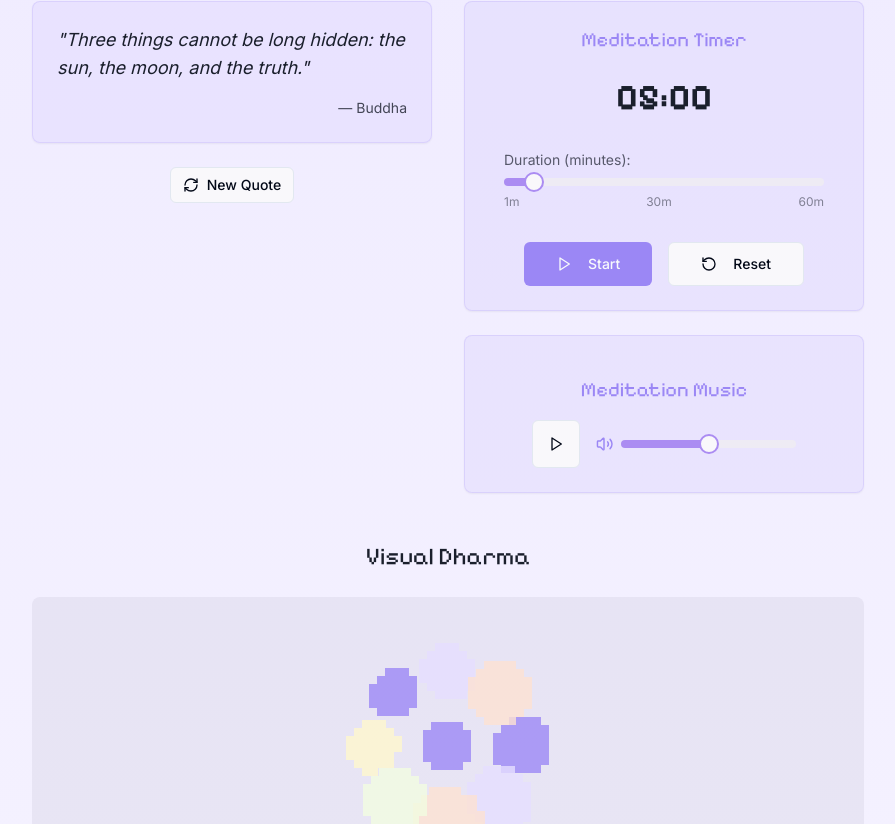
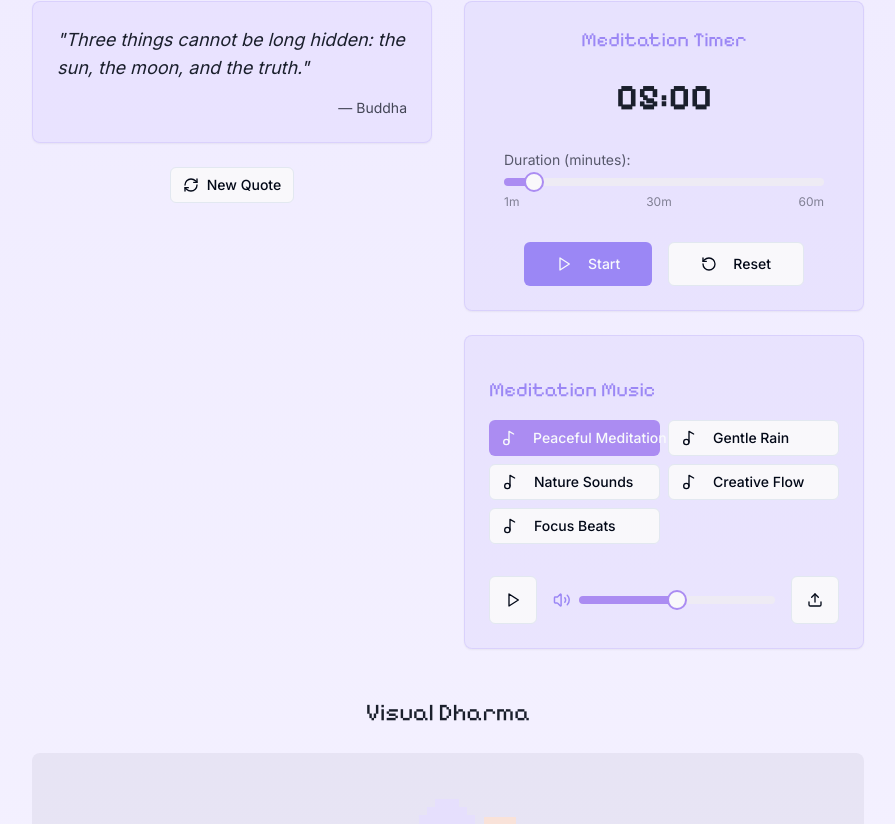
Before and after one commit to Nischay-space/pixelx-dharma-flow, a React (Vite) app: page / in a window 1280 px wide. Shown: the part 419-1243 px from the top of the page, without its empty margins (192-1087 px from the left). Built offline with nearby package versions, Linux system fonts and the light colour scheme.

Commit message:
feat: Enhance music player and timer features
- Add multiple music options.
- Allow users to upload their own MP3 files.
- Implement a full-screen timer.
- Introduce creative boost and stress relief modes.
- Implement step-by-step instructions.

```diff
--- a/src/components/MusicPlayer.tsx
+++ b/src/components/MusicPlayer.tsx
@@ -3,12 +3,16 @@ import React, { useState, useRef } from 'react';
 import { Card, CardContent } from "@/components/ui/card";
 import { Button } from "@/components/ui/button";
 import { Slider } from "@/components/ui/slider";
-import { Play, Pause, Volume2 } from "lucide-react";
+import { Play, Pause, Volume2, Music2, Upload } from "lucide-react";
+import { defaultTracks, type MeditationTrack } from '@/data/meditationTracks';
 
 const MusicPlayer = () => {
   const [isPlaying, setIsPlaying] = useState(false);
   const [volume, setVolume] = useState([0.5]);
+  const [currentTrack, setCurrentTrack] = useState<MeditationTrack>(defaultTracks[0]);
+  const [customTracks, setCustomTracks] = useState<MeditationTrack[]>([]);
   const audioRef = useRef<HTMLAudioElement | null>(null);
+  const fileInputRef = useRef<HTMLInputElement>(null);
 
   const togglePlay = () => {
     if (audioRef.current) {
@@ -28,19 +32,71 @@ const MusicPlayer = () => {
     }
   };
 
+  const handleTrackChange = (track: MeditationTrack) => {
+    setIsPlaying(false);
+    setCurrentTrack(track);
+    if (audioRef.current) {
+      audioRef.current.load();
+    }
+  };
+
+  const handleFileUpload = (event: React.ChangeEvent<HTMLInputElement>) => {
+    const file = event.target.files?.[0];
+    if (file && file.type === 'audio/mpeg') {
+      const url = URL.createObjectURL(file);
+      const newTrack: MeditationTrack = {
+        id: `custom-${Date.now()}`,
+        title: file.name.replace('.mp3', ''),
+        url,
+        type: 'custom'
+      };
+      setCustomTracks(prev => [...prev, newTrack]);
+      handleTrackChange(newTrack);
+    }
+  };
+
   return (
     <Card className="w-full bg-dharma-purple bg-opacity-10 border-dharma-purple border-opacity-20">
       <CardContent className="p-6">
         <div className="flex flex-col items-center space-y-4">
           <audio
             ref={audioRef}
-            src="https://cdn.pixabay.com/download/audio/2022/05/27/audio_1808fbf07a.mp3"
+            src={currentTrack.url}
             loop
           />
 
-          <h3 className="font-pixel text-xl mb-2 text-dharma-purple">Meditation Music</h3>
+          <div className="w-full">
+            <h3 className="font-pixel text-xl mb-4 text-dharma-purple">Meditation Music</h3>
 
-          <div className="flex items-center gap-4">
+            <div className="grid grid-cols-2 gap-2 mb-4 max-h-32 overflow-y-auto">
+              {defaultTracks.map((track) => (
+                <Button
+                  key={track.id}
+                  variant={currentTrack.id === track.id ? "default" : "outline"}
+                  size="sm"
+                  onClick={() => handleTrackChange(track)}
+                  className="justify-start"
+                >
+                  <Music2 className="mr-2 h-4 w-4" />
+                  {track.title}
+                </Button>
+              ))}
+              {customTracks.map((track) => (
+                <Button
+                  key={track.id}
+                  variant={currentTrack.id === track.id ? "default" : "outline"}
+                  size="sm"
+                  onClick={() => handleTrackChange(track)}
+                  className="justify-start"
+                >
+                  <Music2 className="mr-2 h-4 w-4" />
+                  {track.title}
+                </Button>
+              ))}
+            </div>
+          </div>
+
+          <div className="flex items-center gap-4 w-full">
             <Button
               variant="outline"
               size="icon"
@@ -54,7 +110,7 @@ const MusicPlayer = () => {
               )}
             </Button>
 
-            <div className="flex items-center gap-2 min-w-[200px]">
+            <div className="flex items-center gap-2 flex-1">
               <Volume2 className="h-5 w-5 text-dharma-purple" />
               <Slider
                 value={volume}
@@ -64,6 +120,23 @@ const MusicPlayer = () => {
                 className="w-full"
               />
             </div>
+
+            <input
+              type="file"
+              ref={fileInputRef}
+              onChange={handleFileUpload}
+              accept="audio/mpeg"
+              className="hidden"
+            />
+
+            <Button
+              variant="outline"
+              size="icon"
+              onClick={() => fileInputRef.current?.click()}
+              className="h-12 w-12"
+            >
+              <Upload className="h-6 w-6" />
+            </Button>
           </div>
         </div>
       </CardContent>
--- /dev/null
+++ b/src/data/meditationTracks.ts
@@ -0,0 +1,40 @@
+
+export interface MeditationTrack {
+  id: string;
+  title: string;
+  url: string;
+  type: 'default' | 'creative' | 'stress-relief' | 'custom';
+}
+
+export const defaultTracks: MeditationTrack[] = [
+  {
+    id: 'peaceful-meditation',
+    title: 'Peaceful Meditation',
+    url: 'https://cdn.pixabay.com/download/audio/2022/05/27/audio_1808fbf07a.mp3',
+    type: 'default'
+  },
+  {
+    id: 'gentle-rain',
+    title: 'Gentle Rain',
+    url: 'https://cdn.pixabay.com/download/audio/2022/03/10/audio_c9a4a1c23b.mp3',
+    type: 'stress-relief'
+  },
+  {
+    id: 'nature-sounds',
+    title: 'Nature Sounds',
+    url: 'https://cdn.pixabay.com/download/audio/2022/01/18/audio_d0fd6a8101.mp3',
+    type: 'stress-relief'
+  },
+  {
+    id: 'creative-flow',
+    title: 'Creative Flow',
+    url: 'https://cdn.pixabay.com/download/audio/2023/06/08/audio_8a366bca46.mp3',
+    type: 'creative'
+  },
+  {
+    id: 'focus-beats',
+    title: 'Focus Beats',
+    url: 'https://cdn.pixabay.com/download/audio/2023/02/28/audio_946b4dad21.mp3',
+    type: 'creative'
+  }
+];
```
